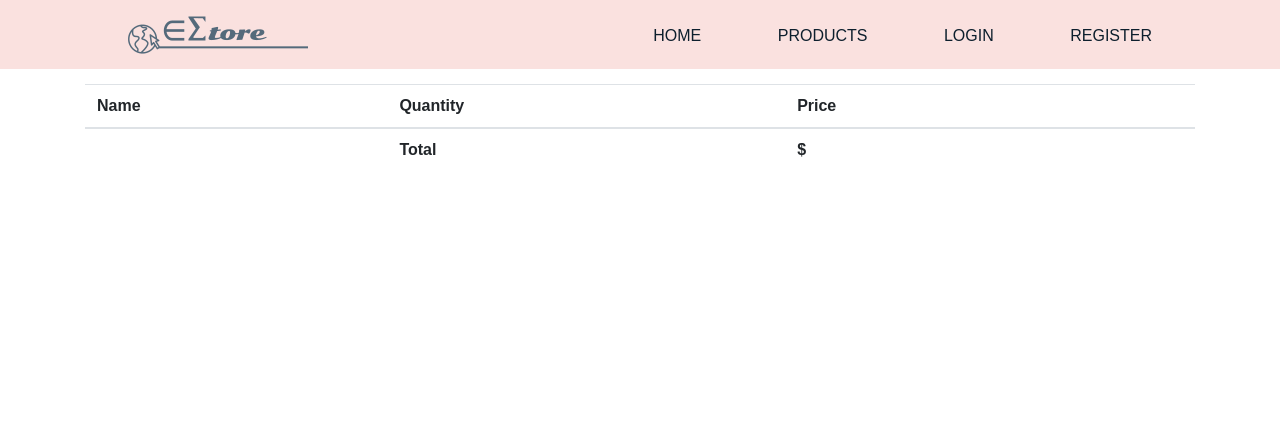
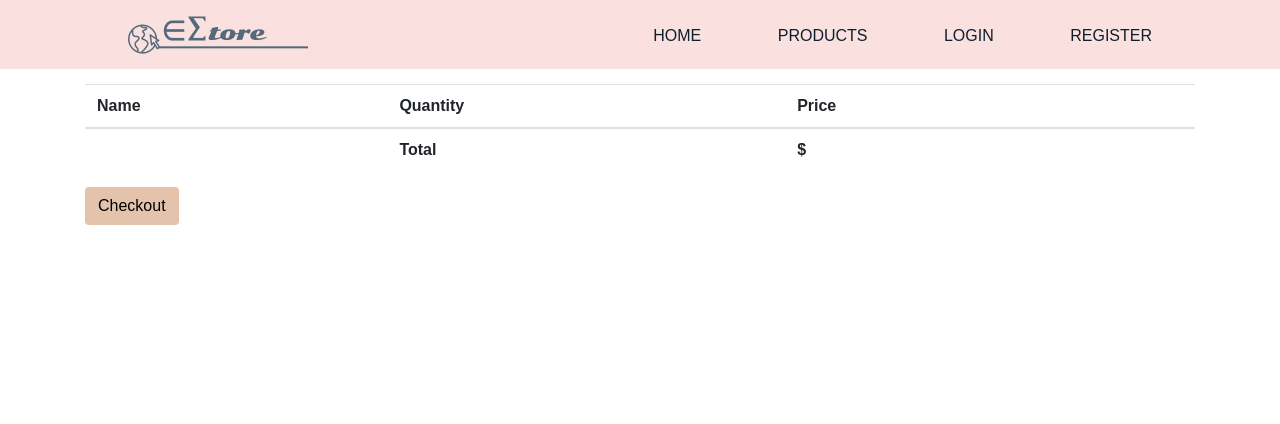
Before and after one commit to FlorinCiocirlan/WebShop, a PHP site: page /shop/cart.php in a window 1280 px wide. Shown: the top 424 px of the page. Run offline with PHP 8.4, Linux system fonts and the light colour scheme; data that the repository does not hold is empty; a stand-in replaces the project's code that opens the database connection; some libraries are stand-ins or nearby versions.

Commit message:
added checkout button and orders history

```diff
--- a/layout/header.php
+++ b/layout/header.php
@@ -11,6 +11,7 @@
                     <li><a href="products.php">Products</a></li>
 
                     <li><a href="cart.php">Cart</a></li>
+                    <li><a href="order.php">Orders History</a></li>
                     <li><a href="profile.php">My Account</a></li>
                     <li><a href="logout.php">Logout</a></li>';
                 } else {
--- a/shop/views/cart.php
+++ b/shop/views/cart.php
@@ -43,7 +43,7 @@
         </tr>
         </tfoot>
     </table>
-
+    <a href="/shop/checkout.php" class="btn" style="background-color: #E4C3AD; color: black;">Checkout</a>
 </div>
 
 <?php require "../layout/footer.php" ?>
```
